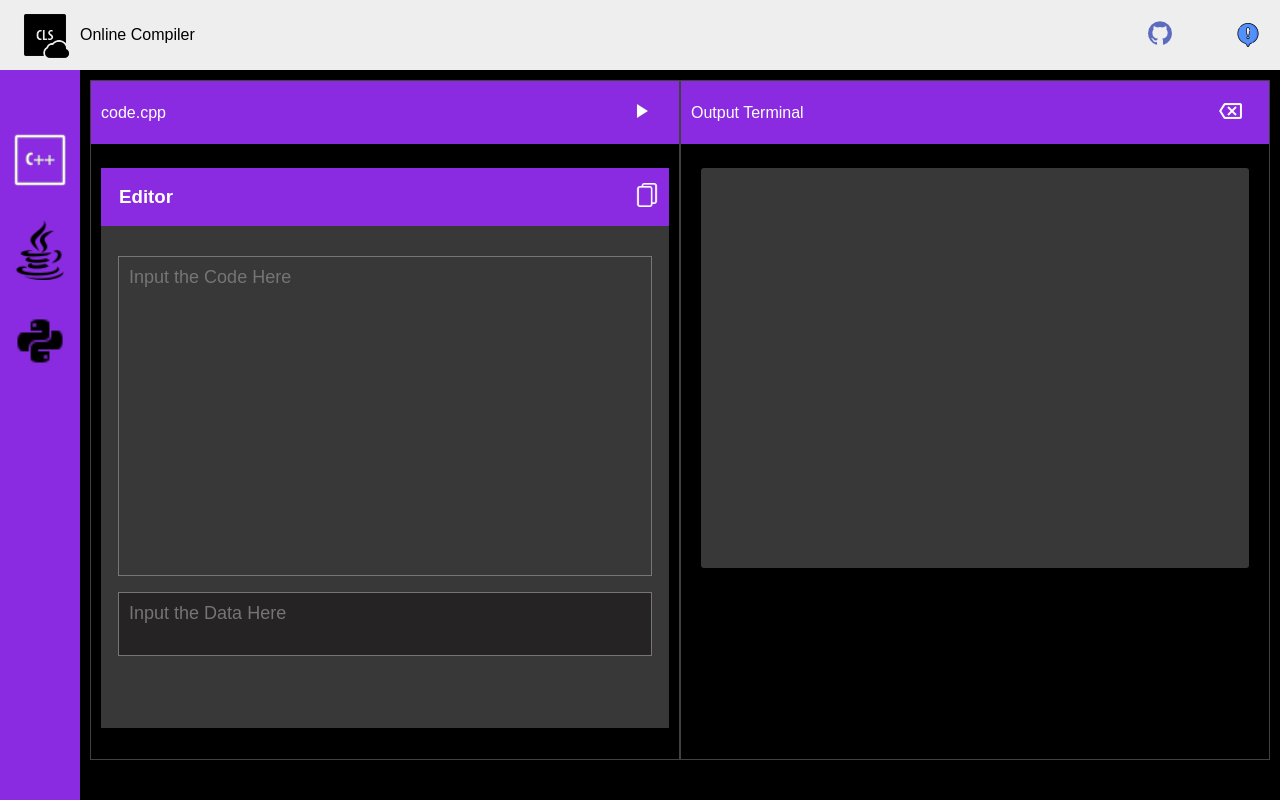
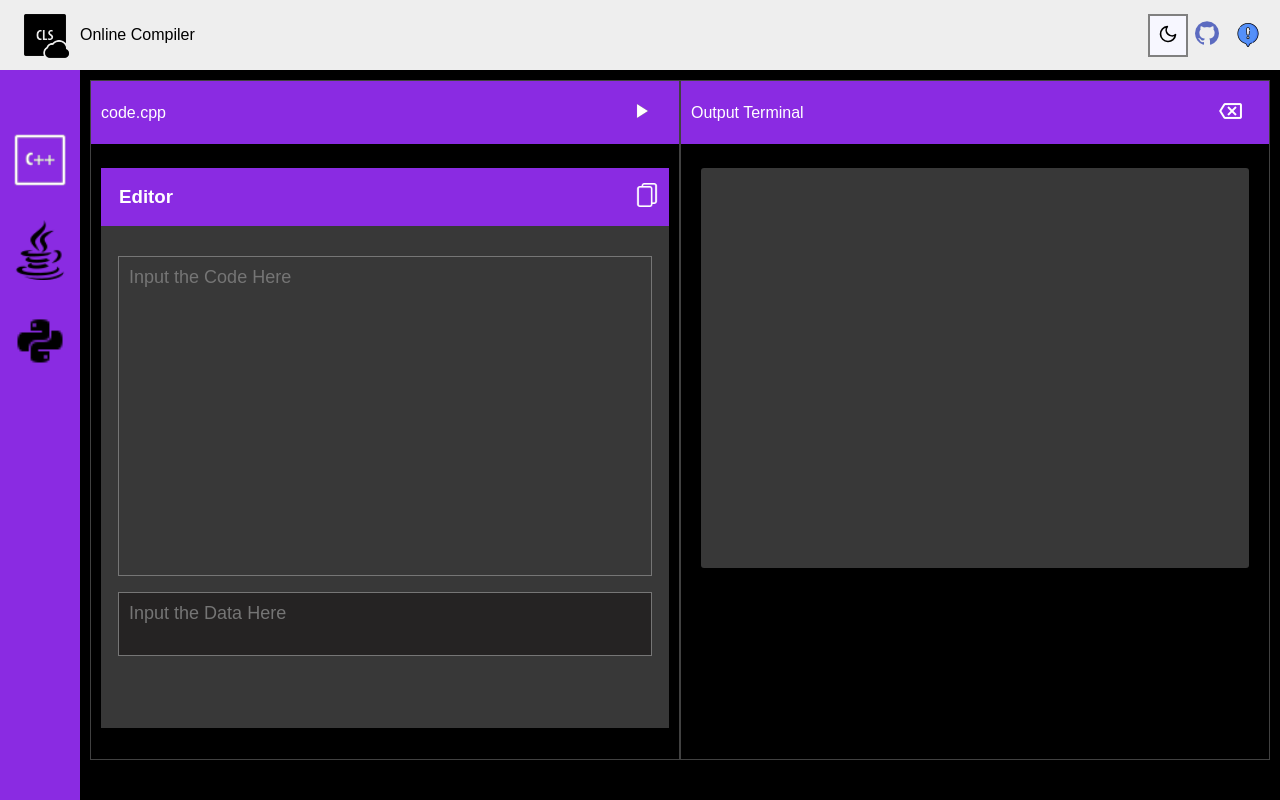
Before and after one commit to NegiAkash890/editor-frontend, a React (Create React App) app: page / in a window 1280 px wide. Built offline with nearby package versions, Linux system fonts and the light colour scheme.

Commit message:
Add theme toggler button on navbar

```diff
--- a/src/components/NavBar.js
+++ b/src/components/NavBar.js
@@ -1,5 +1,6 @@
 import React from 'react'
 import PopupText from './Popup'
+import { ThemeToggler } from './ThemeToggler/ThemeToggler'
 
 function NavBar() {
     return (
@@ -9,6 +10,7 @@ function NavBar() {
                 <p id='logo__name'>Online Compiler</p>
             </div>
             <div className='info__section'>
+                <ThemeToggler />
                 <a href='https://github.com/NegiAkash890/editor-backend'>
                     <img src={`${process.env.PUBLIC_URL}/assets/github.png`} title='Go to GitHub Repository' alt='GitHub Icon'/>
                 </a>
```
